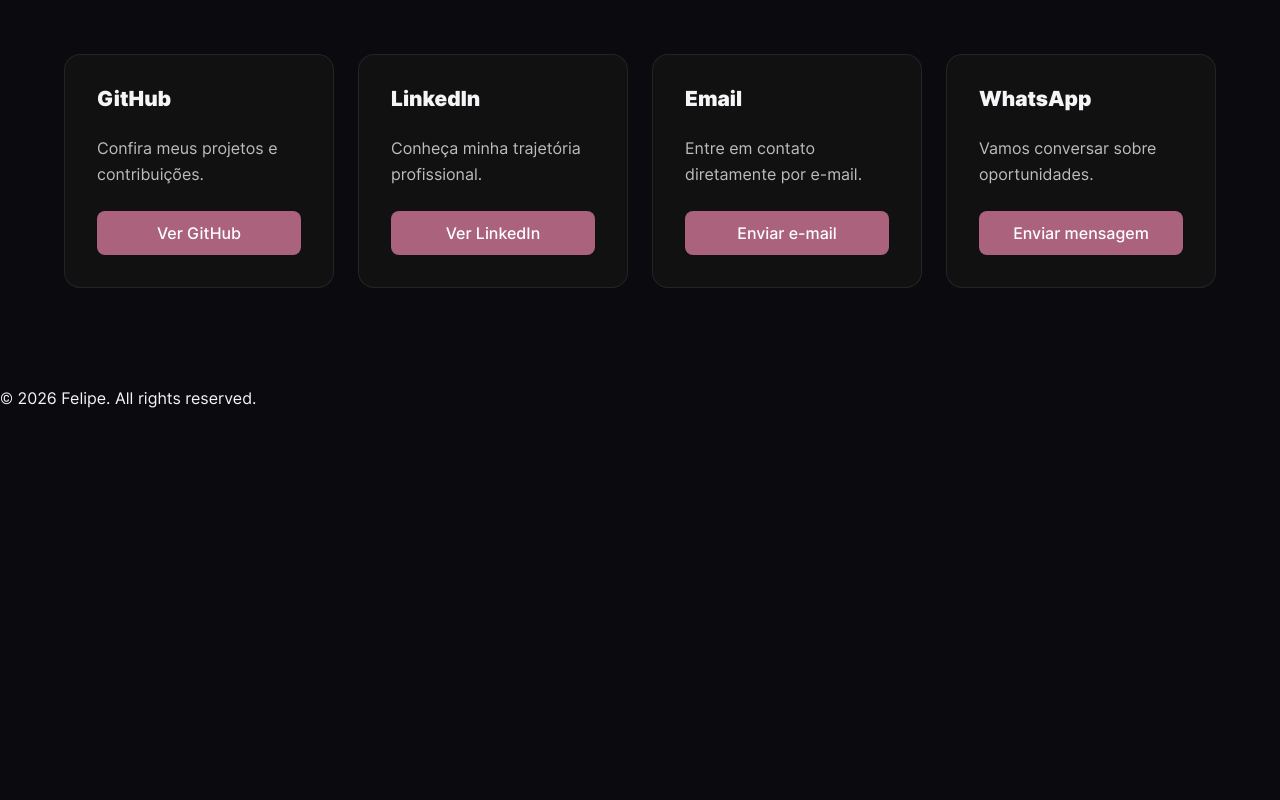
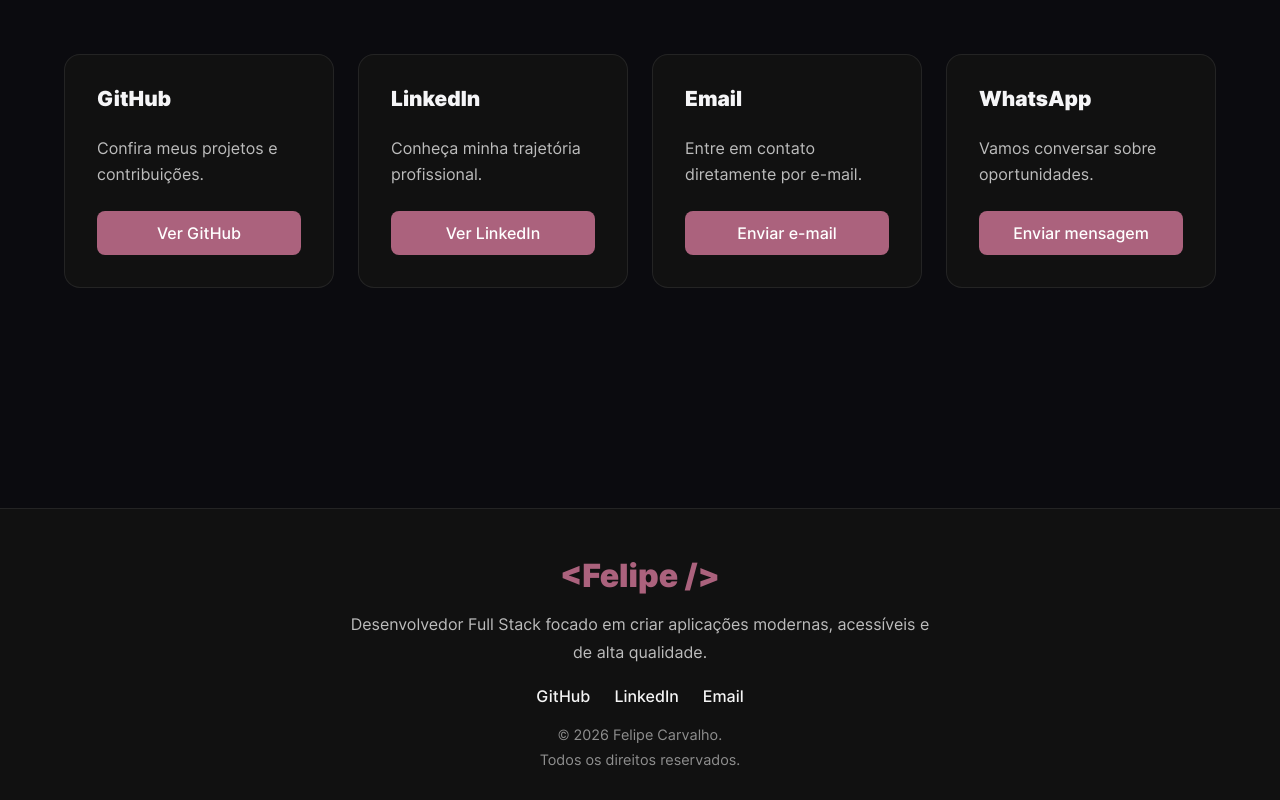
Before and after one commit to flpzht/portfolio, a React (Vite) app: page / in a window 1280 px wide. Shown: the part 2921-3721 px from the top of the page. Before the commit the page ends 3329 px from the top, so only its background shows below. Built offline with nearby package versions, Linux system fonts and the light colour scheme.

Commit message:
feat(footer): add categorized footer components

```diff
--- a/src/components/Footer/Footer.jsx
+++ b/src/components/Footer/Footer.jsx
@@ -1,9 +1,76 @@
-import styles from "./Footer.module.css";
+import styles from './Footer.module.css';
+
+const socialLinks = [
+  {
+    id: "github",
+
+    label: "GitHub",
+
+    href: "#",
+  },
+
+  {
+    id: "linkedin",
+
+    label: "LinkedIn",
+
+    href: "#",
+  },
+
+  {
+    id: "email",
+
+    label: "Email",
+
+    href: "mailto:email@email.com",
+  },
+];
 
 export default function Footer() {
+  const currentYear = new Date().getFullYear();
+
   return (
     <footer className={styles.footer}>
-      <p>&copy; 2026 Felipe. All rights reserved.</p>
+      <div className={styles.container}>
+        <div className={styles.brand}>
+          <h2 className={styles.logo}>
+            {"<Felipe />"}
+          </h2>
+
+          <p className={styles.description}>
+            Desenvolvedor Full Stack focado em criar aplicações
+            modernas, acessíveis e de alta qualidade.
+          </p>
+        </div>
+
+        <nav
+          className={styles.navigation}
+          aria-label="Redes sociais"
+        >
+          <ul className={styles.list}>
+            {socialLinks.map((link) => (
+              <li key={link.id}>
+                <a
+                  href={link.href}
+                  target="_blank"
+                  rel="noopener noreferrer"
+                  className={styles.link}
+                >
+                  {link.label}
+                </a>
+              </li>
+            ))}
+          </ul>
+        </nav>
+
+        <div className={styles.copy}>
+          <p>
+            &copy; {currentYear} Felipe Carvalho.
+          </p>
+
+          <p>Todos os direitos reservados.</p>
+        </div>
+      </div>
     </footer>
   );
 }
--- a/src/components/Footer/Footer.module.css
+++ b/src/components/Footer/Footer.module.css
@@ -1,2 +1,90 @@
 .footer {
+  margin-top: 120px;
+  padding: 48px 0 32px;
+  background-color: #111111;
+  border-top: 1px solid rgba(255, 255, 255, 0.08);
 }
+
+.container {
+  width: min(1200px, 90%);
+  margin: 0 auto;
+  display: flex;
+  flex-direction: column;
+  align-items: center;
+  gap: 20px;
+  text-align: center;
+}
+
+.brand {
+  display: flex;
+  flex-direction: column;
+  gap: 16px;
+  max-width: 600px;
+}
+
+.logo {
+  margin: 0;
+  font-size: 2rem;
+  font-weight: 900;
+  color: #ab627d;
+}
+
+.description {
+  margin: 0;
+  color: #bdbdbd;
+  line-height: 1.7;
+}
+
+.navigation {
+  width: 100%;
+}
+
+.list {
+  display: flex;
+  justify-content: center;
+  flex-wrap: wrap;
+  gap: 24px;
+  margin: 0;
+  padding: 0;
+  list-style: none;
+}
+
+.link {
+  color: #f5f5f5;
+  text-decoration: none;
+  font-weight: 500;
+  transition:
+    color 0.3s ease,
+    transform 0.3s ease;
+}
+
+.link:hover {
+  color: #ab627d;
+  transform: translateY(-2px);
+}
+
+.copy {
+  display: flex;
+  flex-direction: column;
+  gap: 8px;
+  color: #8f8f8f;
+  font-size: 0.9rem;
+}
+
+.copy p {
+  margin: 0;
+}
+
+@media (max-width: 768px) {
+  .footer {
+    margin-top: 80px;
+  }
+
+  .list {
+    gap: 16px;
+  }
+
+  .logo {
+    font-size: 1.75rem;
+  }
+}
```
